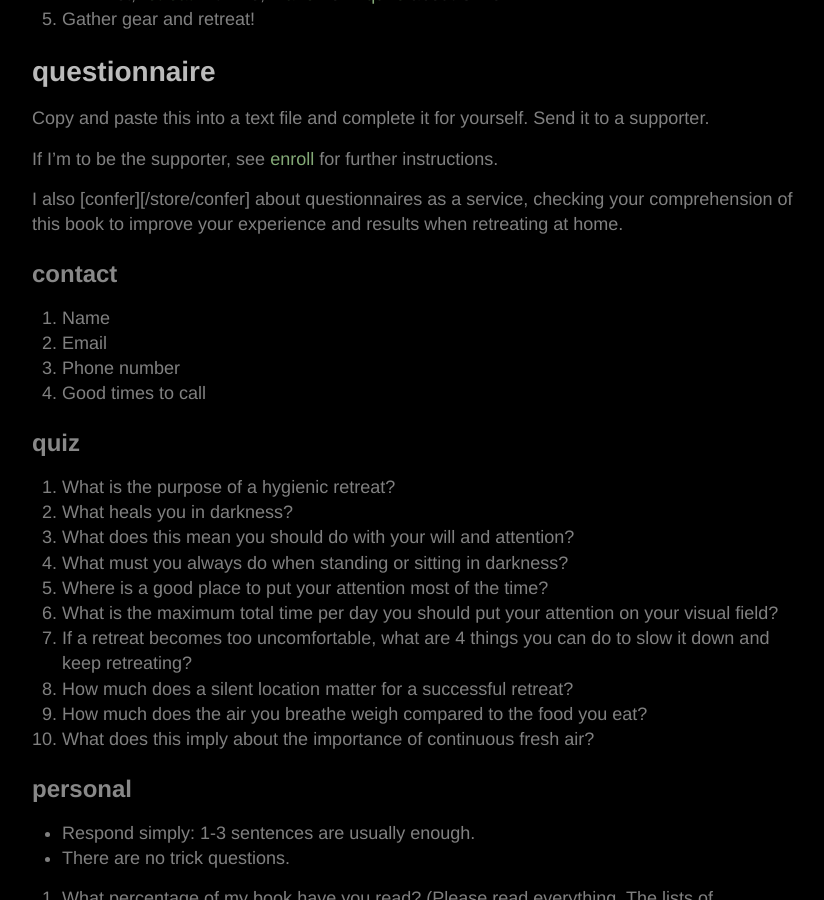
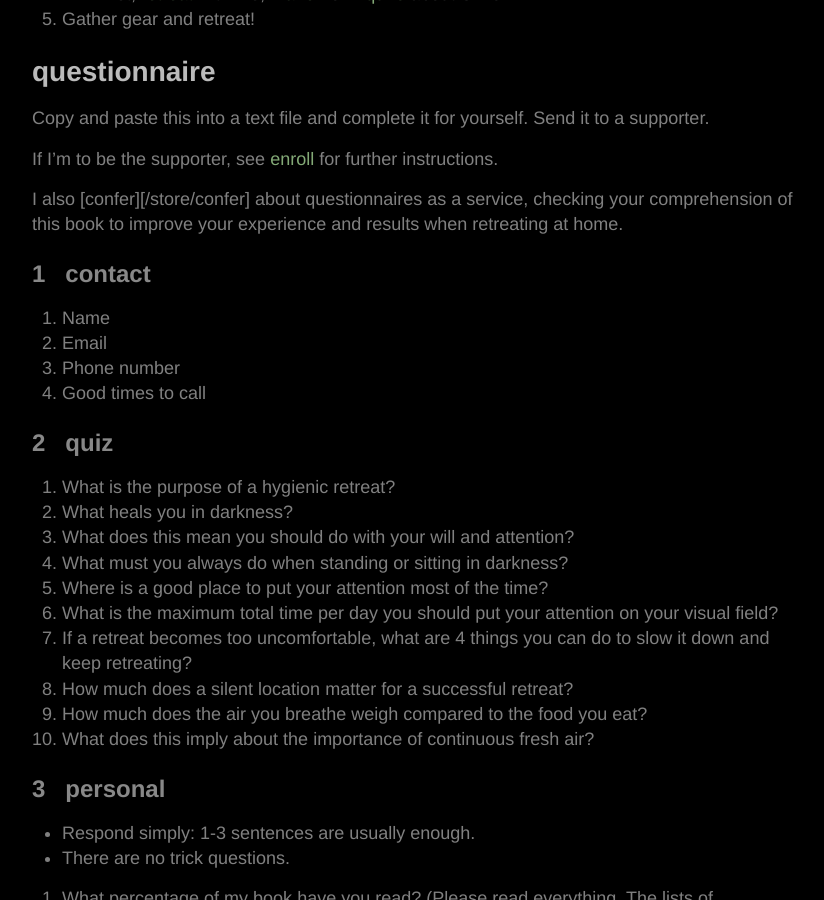
Before and after one commit to yodrew/yodrew.github.io, a Jekyll site: the page built from _pages/prepare.md, in a window 1280 px wide and 900 px high, scrolled down 858 px. Shown: the whole window, without its empty margins (223-1047 px from the left). Built offline with Jekyll 4.4.1, drawn with Linux system fonts in a browser that asks for light colours.

Commit message:
fix questionnaire temporarily

```diff
--- a/_includes/question.md
+++ b/_includes/question.md
@@ -1,11 +1,11 @@
-#### contact
+#### 1 &nbsp; contact
 
 1. Name
 2. Email
 3. Phone number
 4. Good times to call
 
-#### quiz
+#### 2 &nbsp; quiz
 
 1. What is the purpose of a hygienic retreat?
 2. What heals you in darkness?
@@ -18,7 +18,7 @@
 9. How much does the air you breathe weigh compared to the food you eat?
 10. What does this imply about the importance of continuous fresh air?
 
-#### personal
+#### 3 &nbsp; personal
 
 - Respond simply: 1-3 sentences are usually enough.
 - There are no trick questions.
--- a/_pages/prepare.md
+++ b/_pages/prepare.md
@@ -24,6 +24,8 @@
 	- if not, [retreat](/back/services#retreat) with me, [Marion](https://profoundrest.wordpress.com) or [inquire](/about#contact) about Simen.
 5. Gather gear and retreat!
 
+<!--pagebreak-->
+
 ### questionnaire
 
 Copy and paste this into a text file and complete it for yourself. Send it to a supporter.
@@ -33,8 +35,6 @@
 I also [confer][/store/confer] about questionnaires as a service, checking your comprehension of this book to improve your experience and results when retreating at home.
 
 {% include question.md %}
-
-<!--pagebreak-->
 
 ### menu
 
```
